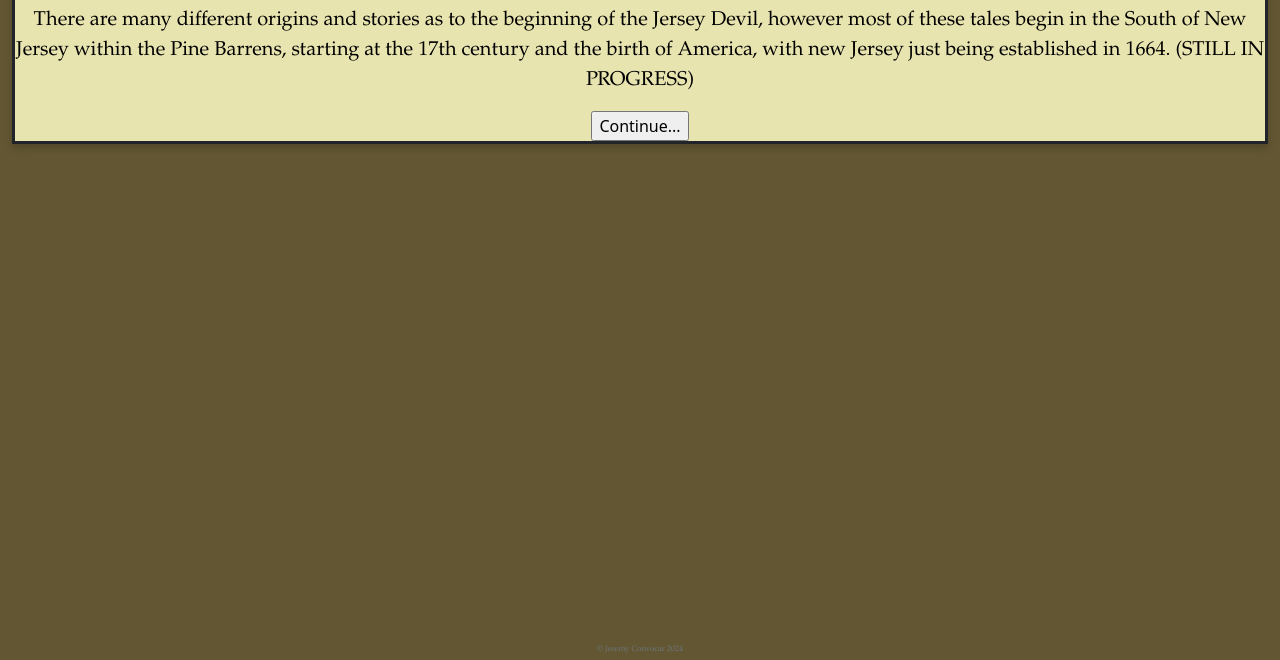
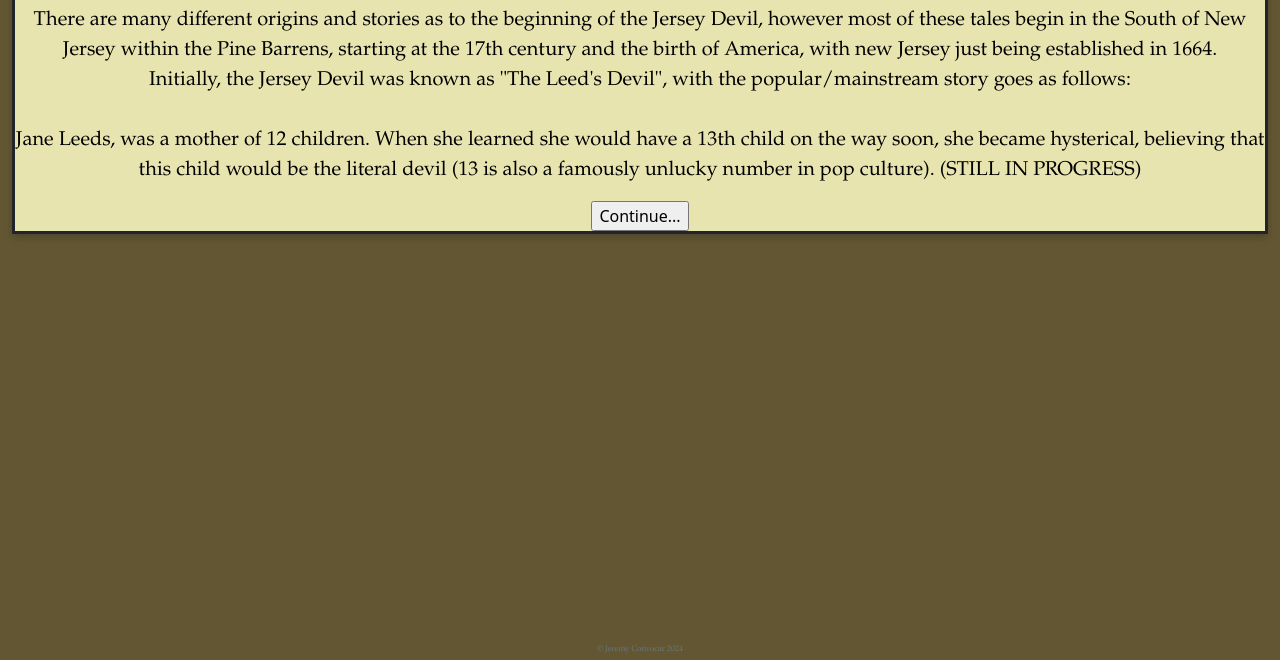
Before and after one commit to JeremyConvocar/P4, a plain HTML site: page history_1700.html in a window 1280 px wide. Shown: the part 140-800 px from the top of the page. Drawn offline with nearby package versions, Linux system fonts and the light colour scheme.

Commit message:
slight changes
more updates to the history page, artwork gallery, and main, continuing what was previously created.

```diff
--- a/history_1700.html
+++ b/history_1700.html
@@ -80,6 +80,12 @@ Jeremy Convocar -->
 			There are many different origins and stories as to the beginning of the Jersey Devil,
 			however most of these tales begin in the South of New Jersey within the Pine Barrens, starting at the 17th century
 			and the birth of America, with new Jersey just being established in 1664.
+			<br>
+			Initially, the Jersey Devil was known as "The Leed's Devil", with the popular/mainstream story goes as follows:
+			<br>
+			<br>
+			Jane Leeds, was a mother of 12 children. When she learned she would have a 13th child on the way soon, she became hysterical,
+			believing that this child would be the literal devil (13 is also a famously unlucky number in pop culture).
 			(STILL IN PROGRESS)
 		</p>
 		<form action="history_1800.html">
```
Also changed, not shown: artwork_gallery.html (+1 -1 lines), main.html (+1 -1 lines).
